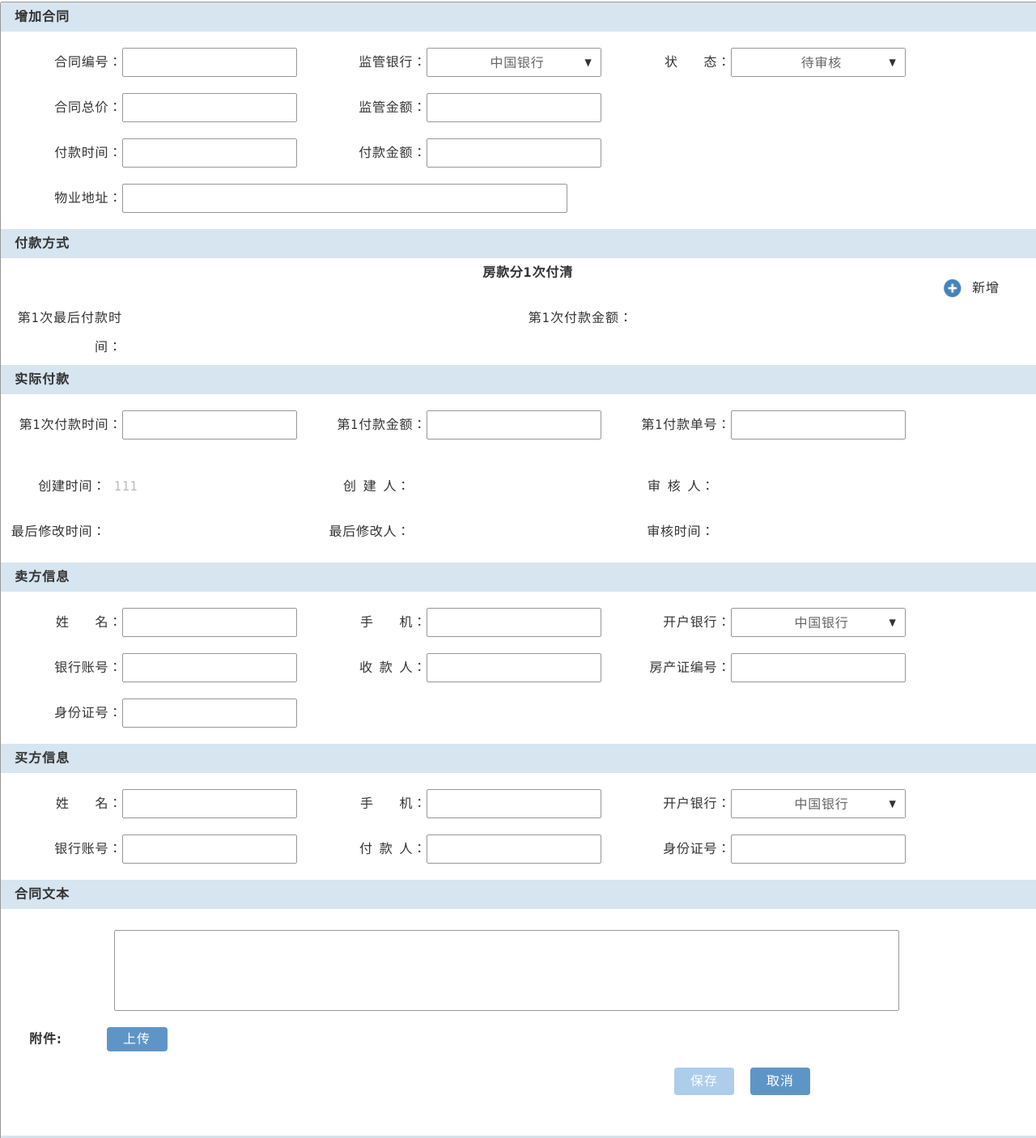
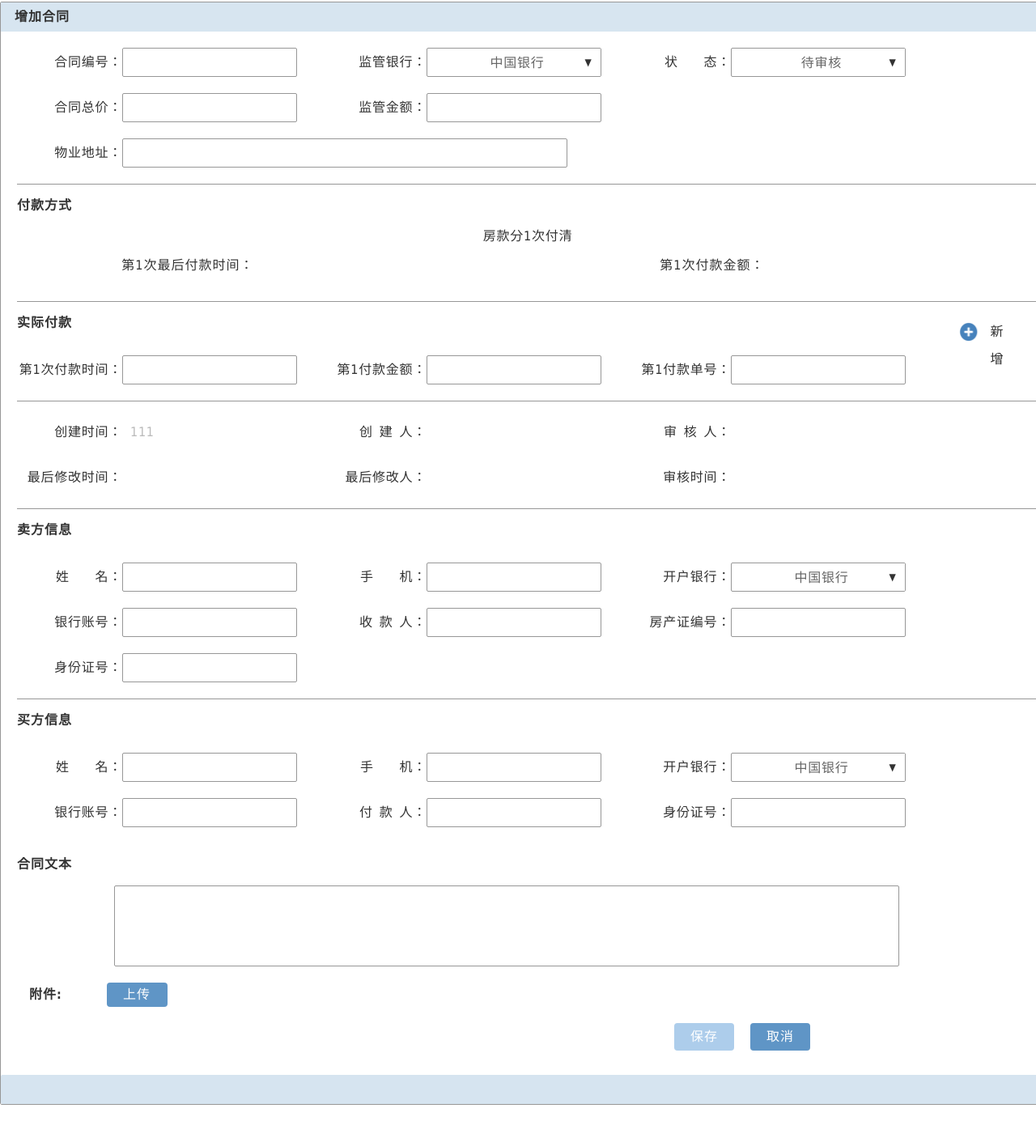
Before and after one commit to xuyongsky123/HDCS-system, a plain HTML site: page bankAddAttract.html in a window 1280 px wide. Shown: the part 39-1445 px from the top of the page at 81% size. After the commit the page ends 1404 px from the top, so only its background shows below. Drawn offline with Linux system fonts and the light colour scheme.

Commit message:
样式回退

```diff
--- a/bankAddAttract.html
+++ b/bankAddAttract.html
@@ -1,6 +1,6 @@
 <!DOCTYPE html>
 <html ng-app="bandAddModuleApp">
-<head>
+<head lang="en">
     <meta charset="UTF-8" />
     <meta name="viewport" content="width=device-width, initial-scale=1" />
     <meta http-equiv="Content-Type" content="text/html; charset=utf-8" />
@@ -30,7 +30,7 @@
             <a href="#" class="reload">刷新</a>
         </p>
     </div>
-    <div class="table-border sign-div fund-border ">
+    <div class="table-border fund-border ">
         <p class="blue_p">增加合同</p>
         <div class="cond-container">
         <div class="single-item">
@@ -71,20 +71,6 @@
                 </div>
             </div>
             <div class="split">
-                    <div class="item">
-                        <label>付款时间：</label>
-                        <div>
-                            <input required ng-model="dataModel.data_addAttr.payMethod.payTime" type="text"/>
-                        </div>
-                    </div>
-                    <div class="item">
-                        <label>付款金额：</label>
-                        <div>
-                            <input required ng-model="dataModel.data_addAttr.payMethod.payMoney" type="text" value=""/>
-                        </div>
-                    </div>
-                </div>
-                <div class="split">
                 <div class="item item-long">
                     <label>物业地址：</label>
                     <div >
@@ -93,12 +79,8 @@
                 </div>
             </div>
         </div>
-        </div>
-        <p class="blue_p">付款方式</p>
-        <div class="cond-container">
         <div class="readonly single-item">
-                <p><button ng-click="ui.addPayMoney()" class="add_btn contract-add">新增</button></p>
-
+            <p class="white-p">付款方式</p>
             <table class="table-item">
                 <tr>
                     <th colspan="2">房款分<span ng-bind="dataModel.data_addAttr.payMethod.length"></span>次付清</th>
@@ -123,10 +105,9 @@
                 </tr>
             </table>
         </div>
-        </div>
-        <p class="blue_p margin-t">实际付款</p>
-        <div class="cond-container actualPay-border">
+
         <div class="single-item">
+            <p class="white-p">实际付款<button ng-click="ui.addPayMoney()" class="add_btn contract-add">新增</button></p>
             <div ng-repeat="item in dataModel.data_payMoney" class="split">
                 <div class="item">
                     <label>第{{ $index+1 }}次付款时间：</label>
@@ -145,7 +126,6 @@
                     <label>第{{ $index+1 }}付款单号：</label>
                     <div>
                         <input required ng-model="item.payNum" type="text"/>
-                        </div>
                     </div>
                 </div>
             </div>
@@ -193,9 +173,8 @@
             </div>
         </div>
 
-        <p class="blue_p">卖方信息</p>
-        <div class="cond-container">
         <div class="single-item">
+            <p class="white-p">卖方信息</p>
             <div class="split">
                 <div class="item">
                     <label>姓&ensp;&ensp;&ensp;&ensp;名：</label>
@@ -246,11 +225,9 @@
                 </div>
             </div>
         </div>
-        </div>
 
-        <p class="blue_p">买方信息</p>
-        <div class="cond-container">
-            <div class="sign-item">
+        <div>
+            <p class="white-p">买方信息</p>
             <div class="split">
                 <div class="item">
                     <label>姓&ensp;&ensp;&ensp;&ensp;名：</label>
@@ -293,12 +270,10 @@
                 </div>
             </div>
         </div>
-        </div>
 
-        <p class="blue_p margin-t">合同文本</p>
-        <div class="cond-container">
-            <div class="single-item">
-                <div class="split split-xm">
+        <div>
+            <div class="split-xm">
+                <p class="white-p">合同文本</p>
                 <textarea required ng-model="dataModel.contractText.textarea"  name=""></textarea>
             </div>
             <div class="split-xm">
--- a/css/countState.css
+++ b/css/countState.css
@@ -320,6 +320,7 @@ table .middle_tr a{
 /*houseCheck3*/
 
 .white-p{
+  position: relative;
   height:46px;
   margin:0 auto;
   font-weight:700;
@@ -419,7 +420,12 @@ input,select{
 .item > div > i {position: absolute;height: 34px;line-height:34px;width: 30px;font-style: normal;font-size: 12px;top:0;right:0;bottom: 0;text-align: center;display: block;z-index: 10;pointer-events: none;background-color: #fff;cursor: pointer;}
 .item > div input[disabled="disabled"] , .item > div select[disabled="disabled"]{color: #bbb;}
 
-.item > div input[disabled="disabled"] , .item > div select[disabled="disabled"]{color: #bbb;}
+table.table-item tr th {font-weight: normal;}
+table.table-item tr td {text-align: center;}
+table.table-item tr td .item {float: none;display: inline-block;margin:0;width: 386px;}
+table.table-item tr td .item > label {width: 170px;}
+table.table-item tr td .item > div {margin-left: 170px;}
+
 .split:after {content: '';display: table;clear: both;}
 .fund-div .fund-p{
   padding-left:40px;
```
Also changed, not shown: bankAddAttractCheck.html (+47 -36 lines), bankAccountChecking.html (line endings or trailing spaces), bankAddAttractLook.html (line endings or trailing spaces). Lines whose indentation alone changed are shown as unchanged.
